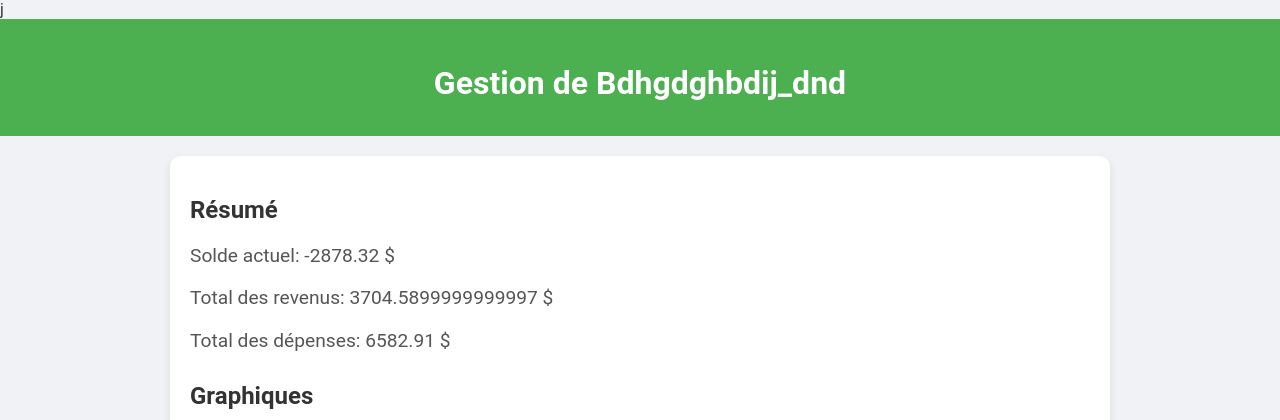
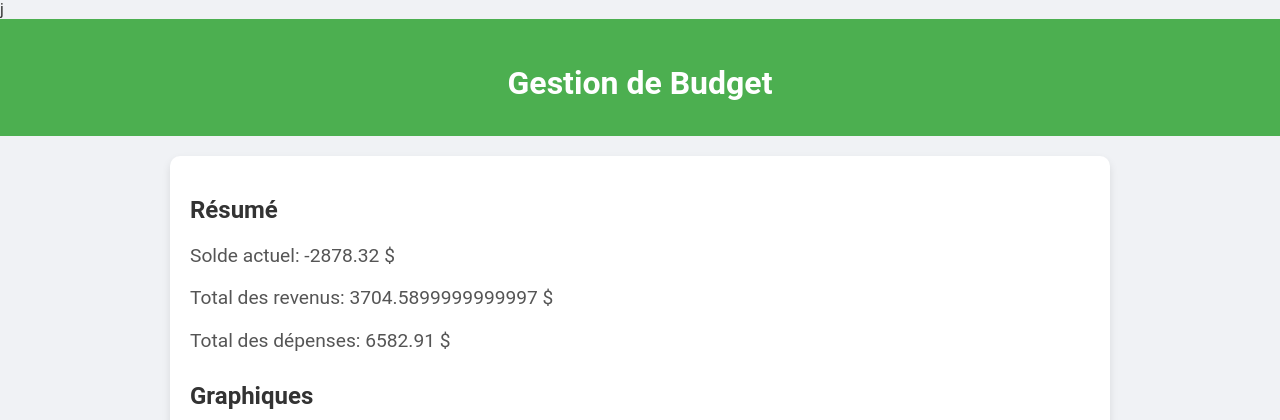
Before and after one commit to Moustapha-sow/gestion-budjet, a Flask app: page /dashboard in a window 1280 px wide. Shown: the top 420 px of the page. Run offline with Flask 3, Linux system fonts and the light colour scheme; data comes from the database, SQL or seed files in the repository; some libraries are stand-ins or nearby versions.

Commit message:
Update index.html

```diff
--- a/app/templates/index.html
+++ b/app/templates/index.html
@@ -13,7 +13,7 @@ j<!DOCTYPE html>
 <body>
 
     <header>
-        <h1>Gestion de Bdhgdghbdij_dnd</h1>
+        <h1>Gestion de Budget</h1>
     </header>
 
     <main>
```
